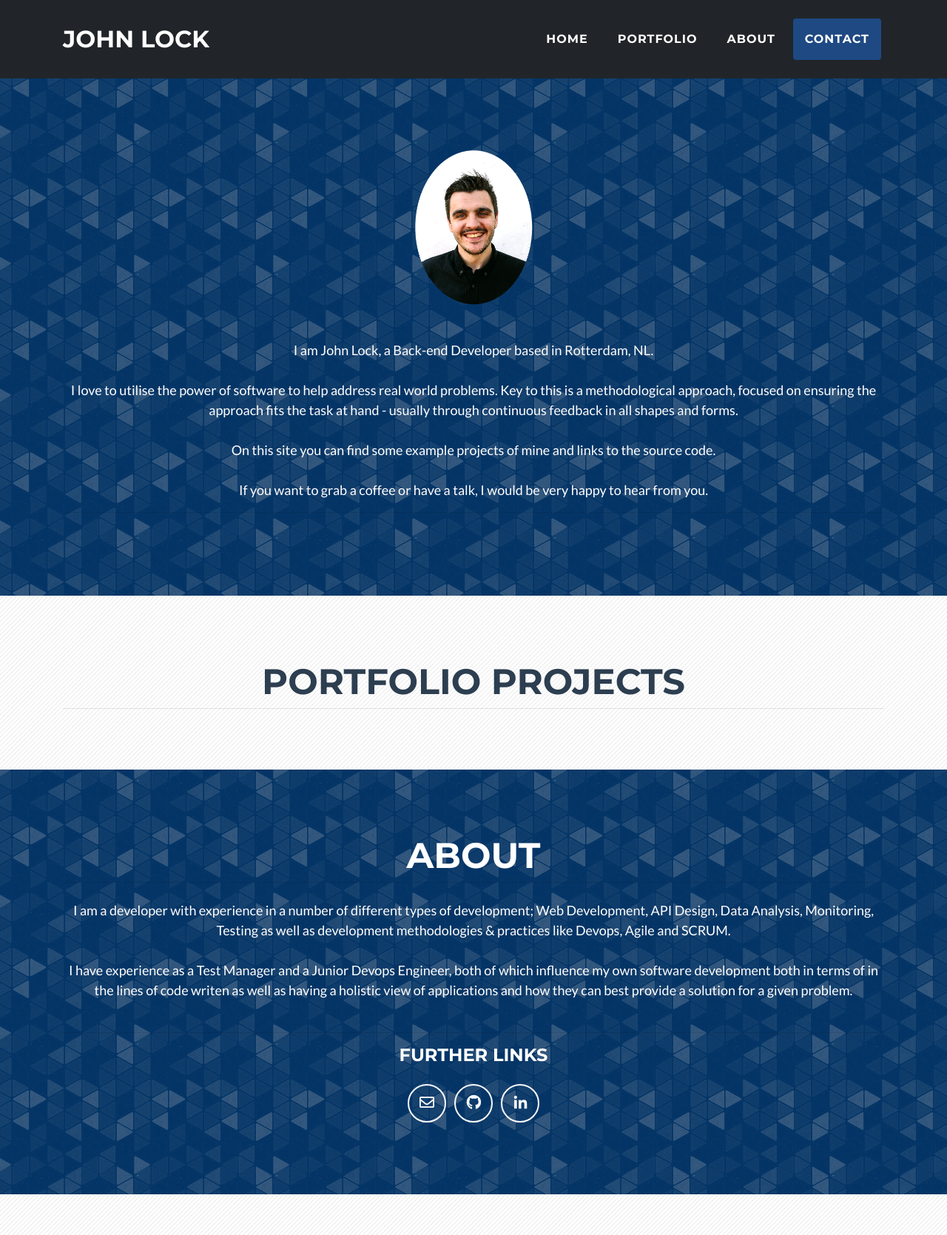
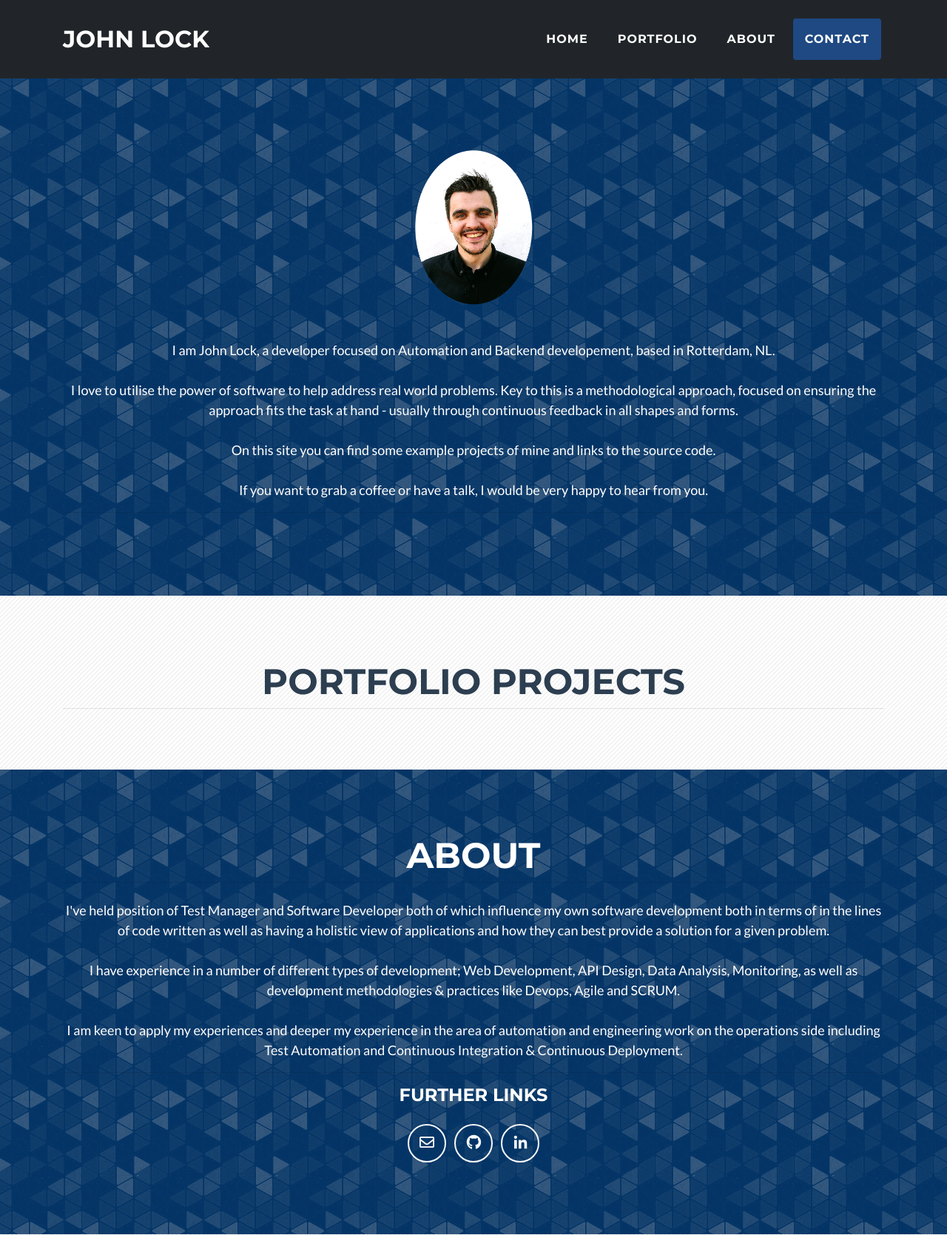
Before and after one commit to john-lock/portfolio_new, a Flask app: page / in a window 1280 px wide. Shown: the top 1669 px of the page at 74% size. Run offline with Flask 2, Linux system fonts and the light colour scheme; data that the repository does not hold is empty; parts of the project's set-up code (start-up, migrations or seed data) failed here and were passed over; some libraries are stand-ins or nearby versions.

Commit message:
updated text

```diff
--- a/app/templates/index.html
+++ b/app/templates/index.html
@@ -1,5 +1,6 @@
 <!DOCTYPE html>
 <html lang="en">
+
 <head>
     <meta charset="utf-8">
     <meta name="viewport" content="width=device-width, initial-scale=1, shrink-to-fit=no">
@@ -45,17 +46,12 @@
     <header class="masthead bg-primary text-white text-center" id="home">
         <div class="container">
             <img class="img-fluid mb-5 d-block mx-auto" id="profilepic" src="static/images/profilepic.png" alt="Profilepic">
-
-            <p id="abouttext">I am John Lock, a Back-end Developer based in Rotterdam, NL. <br><br>
-
+            <p id="abouttext">I am John Lock, a developer focused on Automation and Backend developement, based in Rotterdam, NL. <br><br>
                 I love to utilise the power of software to help address real world problems. Key to this is a methodological approach, focused on ensuring the approach fits the task at hand - usually through continuous feedback in all shapes and forms. <br><br>
-
                 On this site you can find some example projects of mine and links to the source code.<br><br>
-
                 If you want to grab a coffee or have a talk, I would be very happy to hear from you.
             </p>
             <hr>
-
         </div>
     </header>
     <!-- Portfolio Grid Section -->
@@ -83,16 +79,17 @@ If you want to grab a coffee or have a talk, I would be very happy to hear from
                 </div>
                 {% endfor %}
             </div>
-
             {% if moreprojects %}
             <div class="row">
                 <div class="col"></div>
-                <div class="col"><div id="ShowTextHead" style="display: block;">
-                <div onclick="ShowHidden();"><i class="fas fa-angle-double-down"></i>   Show more   <i class="fas fa-angle-double-down"></i></div></div></div>
+                <div class="col">
+                    <div id="ShowTextHead" style="display: block;">
+                        <div onclick="ShowHidden();"><i class="fas fa-angle-double-down"></i> Show more <i class="fas fa-angle-double-down"></i></div>
+                    </div>
+                </div>
                 <div class="col"></div>
             </div>
             {% endif %}
-
             <div id="HiddenContainer" style="display: none;">
                 <div class="row">
                     {% for project in moreprojects %}
@@ -115,10 +112,10 @@ If you want to grab a coffee or have a talk, I would be very happy to hear from
                     {% endfor %}
                 </div>
             </div>
-
             <div id="HideTextHead" style="display: none;">
                 <br>
-                <div onclick="HideHidden();" href="#portfolio"><i class="fas fa-angle-double-up"></i>  Hide  <i class="fas fa-angle-double-up"></i> </div></div>
+                <div onclick="HideHidden();" href="#portfolio"><i class="fas fa-angle-double-up"></i> Hide <i class="fas fa-angle-double-up"></i> </div>
+            </div>
         </div>
         </div>
     </section>
@@ -128,14 +125,17 @@ If you want to grab a coffee or have a talk, I would be very happy to hear from
             <h2 class="text-center text-uppercase text-white">About</h2>
             <hr>
             <div class="text-center mt-4" id="abouttext">
-                I am a developer with experience in a number of different types of development; Web Development, API Design, Data Analysis, Monitoring, Testing as well as development methodologies & practices like Devops, Agile and SCRUM. <br><br>
-
-                I have experience as a Test Manager and a Junior Devops Engineer, both of which influence my own software development both in terms of in the lines of code writen as well as having a holistic view of applications and how they can best provide a solution for a given problem. <br><br>
-
+                I've held position of Test Manager and Software Developer both of which influence my own software development both in terms of in the lines of code written as well as having a holistic view of applications and how they can best provide a solution for a given problem.
+                <br><br>
+                I have experience in a number of different types of development; Web Development, API Design, Data Analysis, Monitoring, as well as development methodologies & practices like Devops, Agile and SCRUM.
+                <br><br>
+                I am keen to apply my experiences and deeper my experience in the area of automation and engineering work on the operations side including Test Automation and Continuous Integration & Continuous Deployment.
+                <br>
             </div>
             <hr>
             <div class="row">
-            <div class="col"><div id="ShowTextHead" style="display: block;">
+                <div class="col">
+                    <div id="ShowTextHead" style="display: block;">
                         <h4 class="text-uppercase mb-4">Further Links</h4>
                         <ul class="list-inline mb-0">
                             <li class="list-inline-item">
@@ -153,13 +153,10 @@ If you want to grab a coffee or have a talk, I would be very happy to hear from
                   <i class="fab fa-fw fa-linkedin-in"></i>
                 </a>
                             </li>
-                    </ul></div>
+                        </ul>
+                    </div>
                     <div class="col"></div>
-
                 </div>
-
-
-
             </div>
     </section>
     <!-- Contact Section -->
@@ -244,7 +241,7 @@ function HideHidden() {
     document.getElementById("HiddenContainer").style.display = "none";
     document.getElementById("HideTextHead").style.display = "none";
     document.getElementById("ShowTextHead").style.display = "block";
-    document.getElementById("portfolio").scrollIntoView({behavior: "smooth", block: "start"});
+    document.getElementById("portfolio").scrollIntoView({ behavior: "smooth", block: "start" });
 }
 </script>
 
```
Lines whose indentation alone changed are shown as unchanged.
